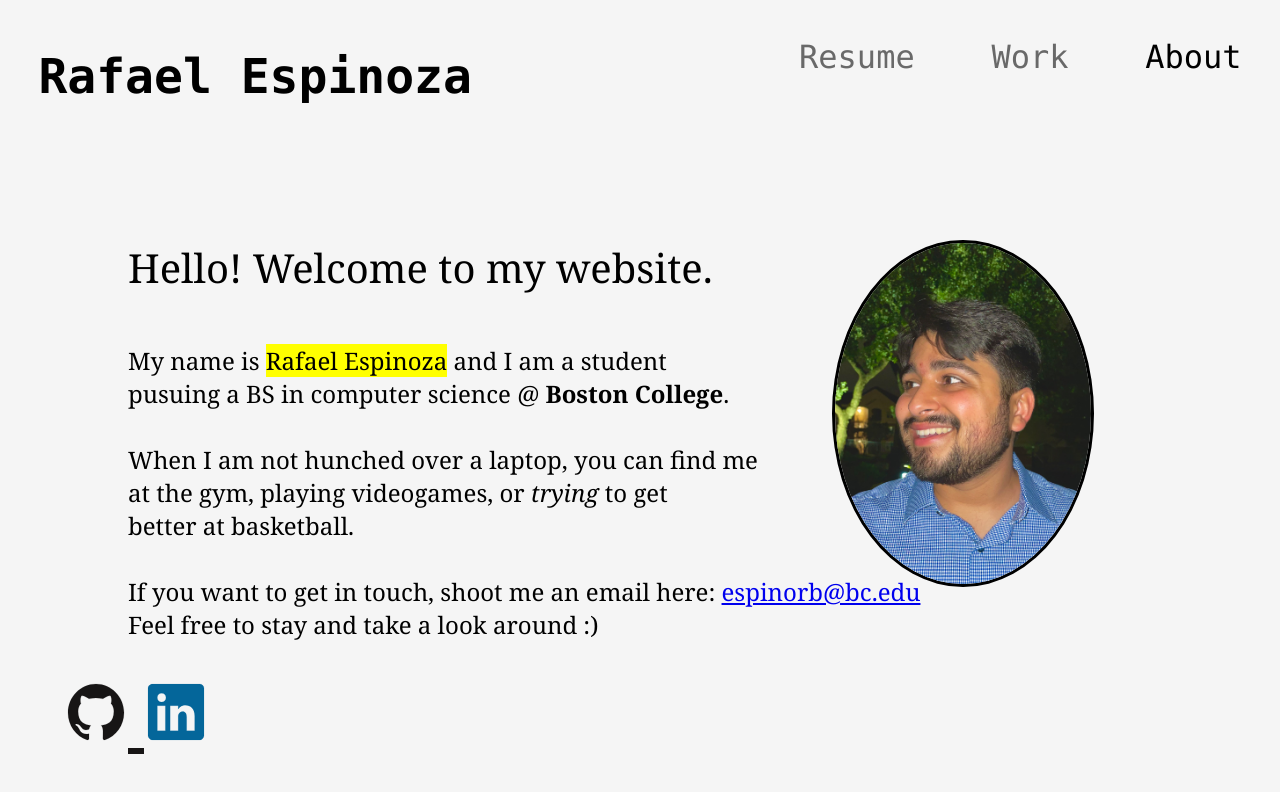
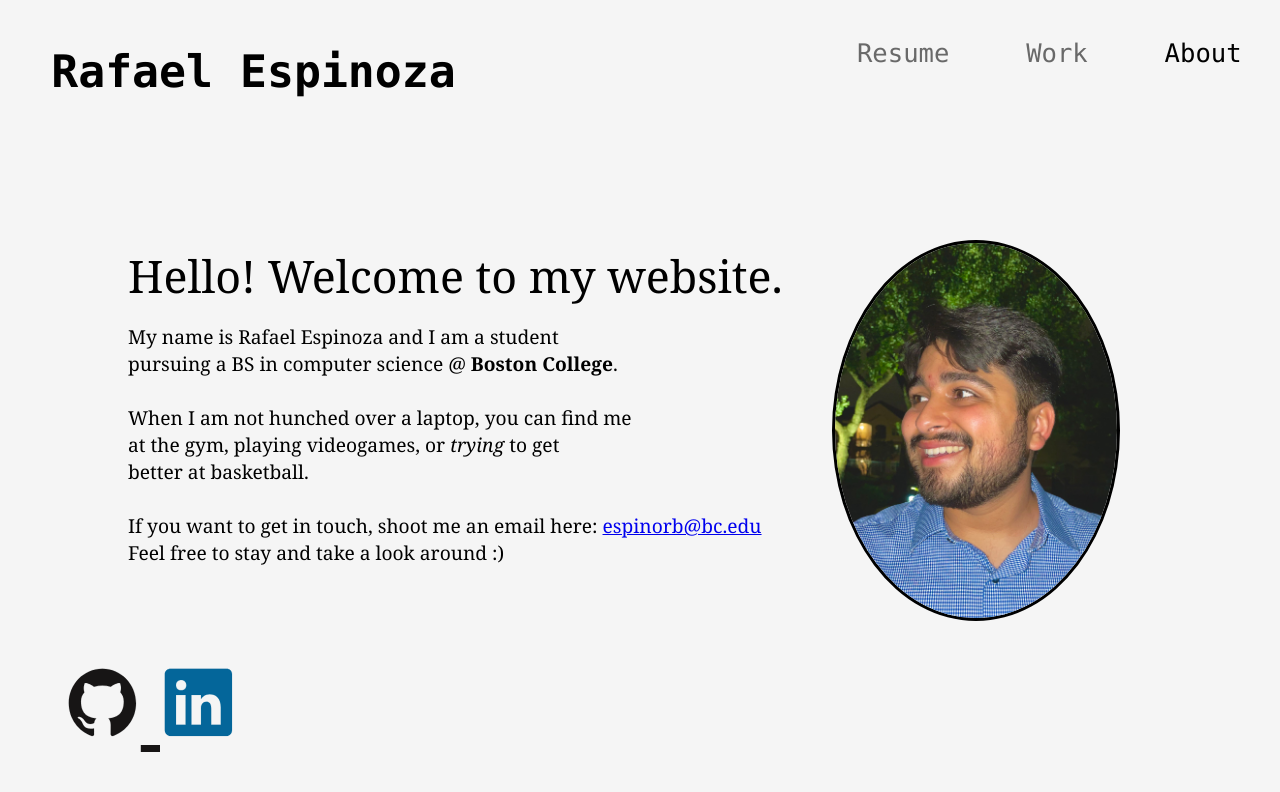
Before and after one commit to respin5757/personal-website, a plain HTML site: page index.html in a window 1280 px wide. Drawn offline with nearby package versions, Linux system fonts and the light colour scheme.

Commit message:
more compatible

```diff
--- a/index.html
+++ b/index.html
@@ -19,7 +19,7 @@
 <section>
     <h1 id="myHeader">Rafael Espinoza</h1>
     <p id="hellomessage">Hello! Welcome to my website.</p>
-    <p id="intro">My name is <mark>Rafael Espinoza</mark> and I am a student<br> pusuing a BS in computer science @ <b>Boston College</b>.
+    <p id="intro">My name is Rafael Espinoza and I am a student<br> pursuing a BS in computer science @ <b>Boston College</b>.
         <br><br>When I am not hunched over a laptop, you can find me<br> at the gym, playing videogames, or <i>trying</i>
         to get<br>better at basketball.<br><br>If you want to get in touch, shoot me an email here: <a href="espinorb@bc.edu">
         espinorb@bc.edu</a><br>Feel free to stay and take a look around :)</p>
--- a/styles.css
+++ b/styles.css
@@ -8,7 +8,7 @@ footer{
   position: fixed;
   bottom: 5%;
   left: 5%;
-  font-size:400%;
+  font-size: 6vw;
   animation: fadein 2s;
   -moz-animation: fadein 2s;
   -webkit-animation: fadein 2s;
@@ -32,10 +32,10 @@ footer{
 }
 #myHeader {
   font-family: monaco,Consolas,Lucida Console,monospace;
-  font-size: 300%;
+  font-size: 3.5vw;
   position:fixed;
   top:1%;
-  left:3%;
+  left:4%;
   animation: fadein 2s;
   -moz-animation: fadein 2s;
   -webkit-animation: fadein 2s;
@@ -43,7 +43,7 @@ footer{
 }
 #hellomessage {
   font-family: Lucida Bright,Georgia,serif;
-  font-size: 250%;
+  font-size: 3.5vw;
   position:fixed;
   top:25%;
   left:10%;
@@ -54,9 +54,9 @@ footer{
 }
 #intro {
   font-family: Lucida Bright,Georgia,serif;
-  font-size: 150%;
+  font-size: 1.5vw;
   position:fixed;
-  top:40%;
+  top:38%;
   left:10%;
   animation: fadein 2s;
   -moz-animation: fadein 2s;
@@ -71,7 +71,7 @@ img {
   top: 30%;
   left: 65%;
   border-radius: 60%;
-  width: 20%;
+  width: 22vw;
   height:auto;
   animation: fadein 2s;
   -moz-animation: fadein 2s;
@@ -86,7 +86,7 @@ img {
   text-align: center;
   padding: 3%;
   text-decoration: none;
-  font-size: 200%;
+  font-size: 2vw;
   animation: fadein 2s;
   -moz-animation: fadein 2s;
   -webkit-animation: fadein 2s;
```
